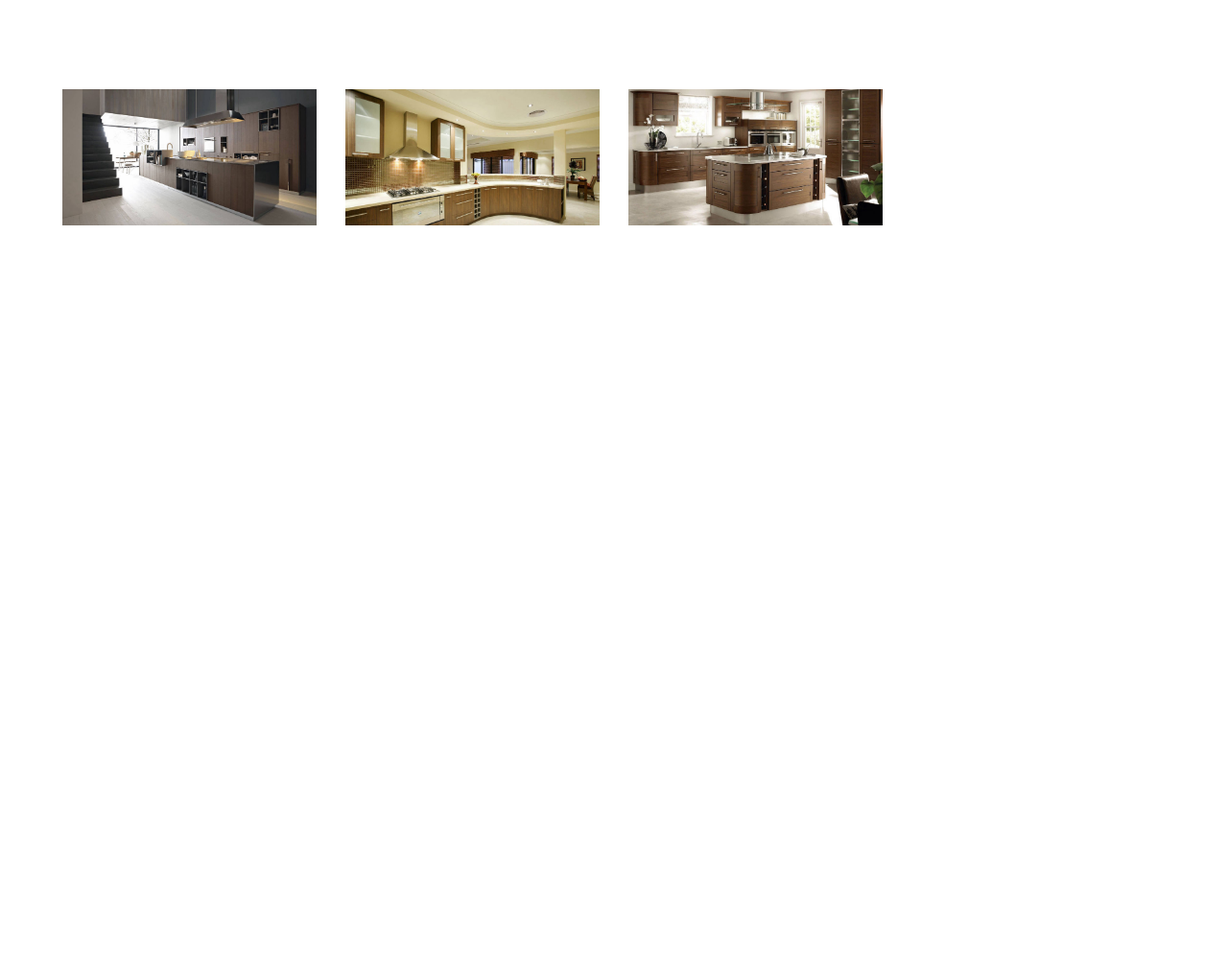
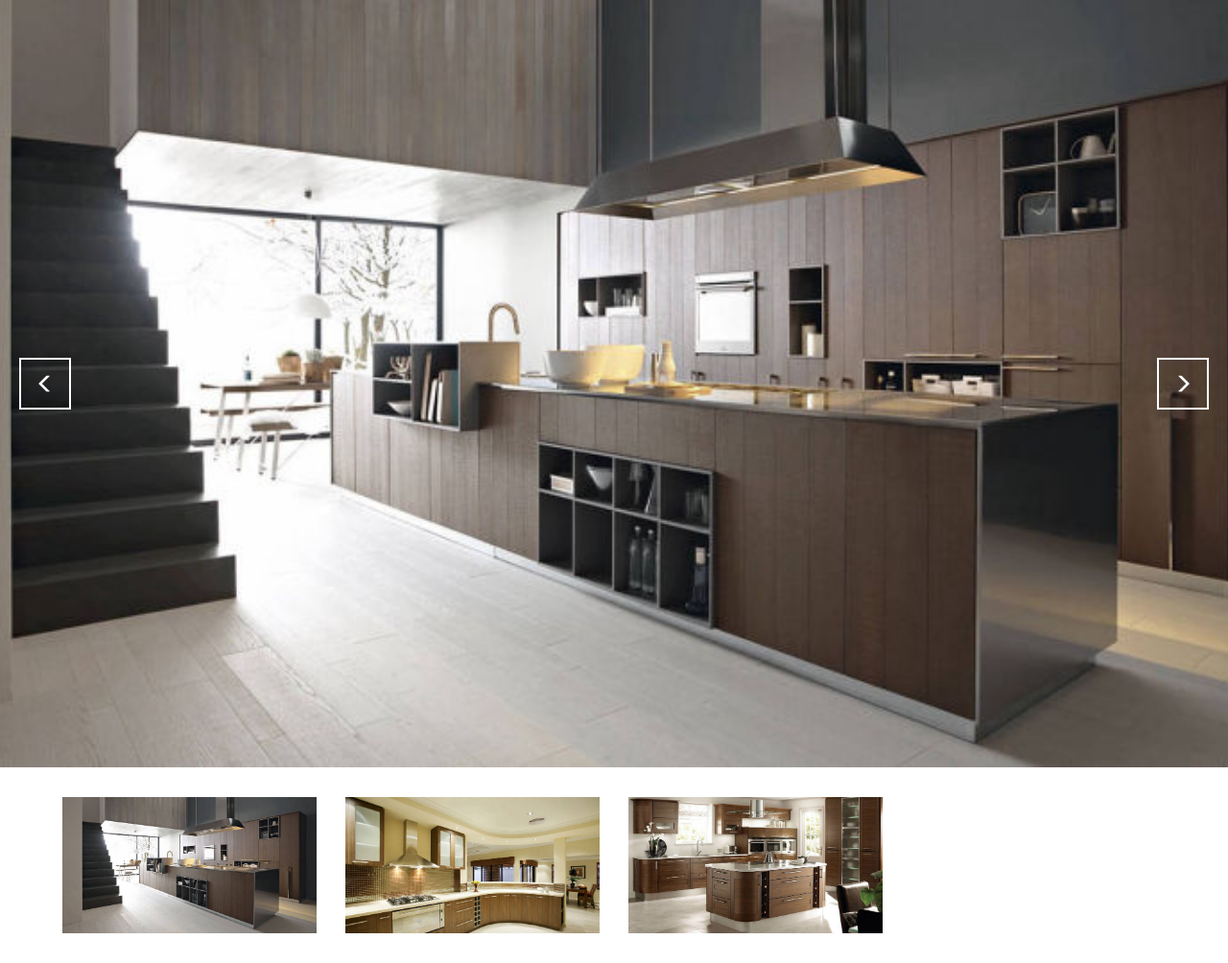
Before and after one commit to badee3/testtest, a plain HTML site: page index.html in a window 1280 px wide. Shown: the whole page at 96% size. Before the commit the page ends 800 px from the top, so only its background shows below. Drawn offline with Linux system fonts and the light colour scheme.

Commit message:
create github pages

```diff
--- a/assets/images/hashes.json
+++ b/assets/images/hashes.json
@@ -1 +1 @@
-{"CE/EtefugBwf2te2UhLeVg==":"sl-1_1400-750-1400x750.jpg","2LBLpgfgc2VE0Ck7sslLbw==":"sl-3_1400-750-1400x750.jpg","vbHUgSVqHgnnlBTyiA0/0A==":"white-country-kitchen-design-ideas-8_1300-750-1300x750.jpg","96/hzPDO4U7j+iChKZVe1g==":"kitchen-island-cabinets-8_1400-751-1400x750.jpg","wYGygL4vU92xLr1JSWRHTg==":"sl-2_1400-750-1400x750.jpg","sRc7ubF74jrS3HRPqoovTg==":"white-country-kitchen-design-ideas-8-1300-750-1300x750-800x462.jpg","JYTWH9Pf3m26QOC4U+JdNA==":"sl-1-1400-750-1400x750-800x429.jpg"}
+{"CE/EtefugBwf2te2UhLeVg==":"sl-1_1400-750-1400x750.jpg","2LBLpgfgc2VE0Ck7sslLbw==":"sl-3_1400-750-1400x750.jpg","vbHUgSVqHgnnlBTyiA0/0A==":"white-country-kitchen-design-ideas-8_1300-750-1300x750.jpg","96/hzPDO4U7j+iChKZVe1g==":"kitchen-island-cabinets-8_1400-751-1400x750.jpg","wYGygL4vU92xLr1JSWRHTg==":"sl-2_1400-750-1400x750.jpg","sRc7ubF74jrS3HRPqoovTg==":"white-country-kitchen-design-ideas-8-1300-750-1300x750-800x462.jpg","JYTWH9Pf3m26QOC4U+JdNA==":"sl-1-1400-750-1400x750-800x429.jpg","BUpDiqAr/XmoZXiJEpRdQQ==":"sl-2-1400-750-1400x750-800x429.jpg"}
--- a/index.html
+++ b/index.html
@@ -14,17 +14,55 @@
   <link rel="stylesheet" href="assets/bootstrap/css/bootstrap.min.css">
   <link rel="stylesheet" href="assets/soundcloud-plugin/style.css">
   <link rel="stylesheet" href="assets/mobirise/css/style.css">
+  <link rel="stylesheet" href="assets/mobirise-slider/style.css">
   <link rel="stylesheet" href="assets/mobirise-gallery/style.css">
-  <link rel="stylesheet" href="assets/mobirise-slider/style.css">
   <link rel="stylesheet" href="assets/mobirise/css/mbr-additional.css" type="text/css">
 
 
 
 </head>
 <body>
-  <section class="mbr-gallery mbr-section mbr-section--no-padding" id="gallery1-0" data-rv-view="0" style="background-color: rgb(255, 255, 255);">
+  <section class="mbr-slider mbr-section mbr-section--no-padding carousel slide" data-ride="carousel" data-wrap="true" data-interval="5000" id="slider-1" data-rv-view="142" style="background-color: rgb(255, 255, 255);">
+    <div class="mbr-section__container">
+        <div>
+
+            <div class="carousel-inner" role="listbox">
+                <div class="mbr-box mbr-section mbr-section--relative mbr-section--fixed-size mbr-section--bg-adapted item dark center mbr-section--full-height active" style="background-image: url(assets/images/sl-2-1400-750-1400x750-800x429.jpg);">
+                    <div class="mbr-box__magnet mbr-box__magnet--center-center mbr-box__magnet--sm-padding">
+
+                        <div class=" container">
+
+                            <div class="row">
+                                <div class=" col-md-8 col-md-offset-2">
+
+                                <div class="mbr-hero">
+
+
+
+                                </div>
+
+                                </div>
+                            </div>
+                        </div>
+                    </div>
+                </div>
+            </div>
+
+            <a data-app-prevent-settings="" class="left carousel-control" role="button" data-slide="prev" href="#slider-1">
+                <span class="glyphicon glyphicon-menu-left" aria-hidden="true"></span>
+                <span class="sr-only">Previous</span>
+            </a>
+            <a data-app-prevent-settings="" class="right carousel-control" role="button" data-slide="next" href="#slider-1">
+                <span class="glyphicon glyphicon-menu-right" aria-hidden="true"></span>
+                <span class="sr-only">Next</span>
+            </a>
+        </div>
+    </div>
+</section>
+
+<section class="engine"><a href="https://mobirise.info/g">build a website</a></section><section class="mbr-gallery mbr-section mbr-section--no-padding" id="gallery1-0" data-rv-view="0" style="background-color: rgb(255, 255, 255);">
     <!-- Gallery -->
-    <div class=" mbr-gallery-layout-default container" style="padding-top: 93px; padding-bottom: 93px;">
+    <div class=" mbr-gallery-layout-default container" style="padding-top: 31px; padding-bottom: 31px;">
         <div>
             <div class="row mbr-gallery-row">
 
@@ -95,12 +133,12 @@
 </section>
 
 
-  <section class="engine"><a href="https://mobirise.info/x">css templates</a></section><script src="assets/web/assets/jquery/jquery.min.js"></script>
+  <script src="assets/web/assets/jquery/jquery.min.js"></script>
   <script src="assets/bootstrap/js/bootstrap.min.js"></script>
   <script src="assets/smooth-scroll/smooth-scroll.js"></script>
+  <script src="assets/bootstrap-carousel-swipe/bootstrap-carousel-swipe.js"></script>
   <script src="assets/masonry/masonry.pkgd.min.js"></script>
   <script src="assets/imagesloaded/imagesloaded.pkgd.min.js"></script>
-  <script src="assets/bootstrap-carousel-swipe/bootstrap-carousel-swipe.js"></script>
   <script src="assets/mobirise/js/script.js"></script>
   <script src="assets/mobirise-gallery/script.js"></script>
 
```
Also changed, not shown: 1 other file.
